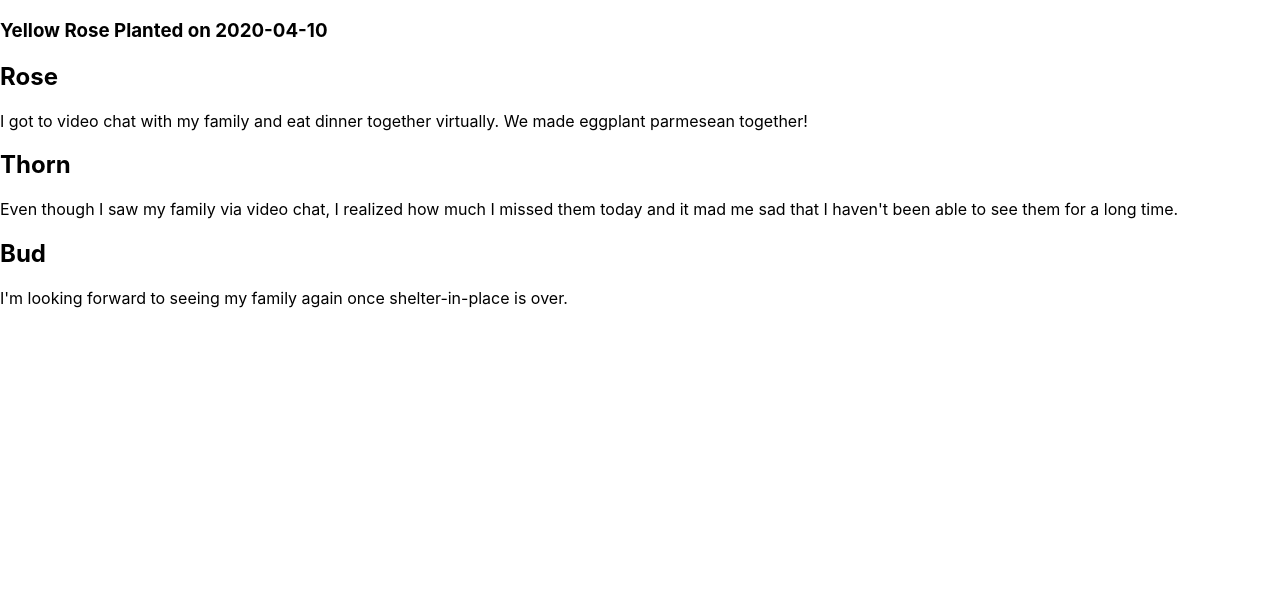
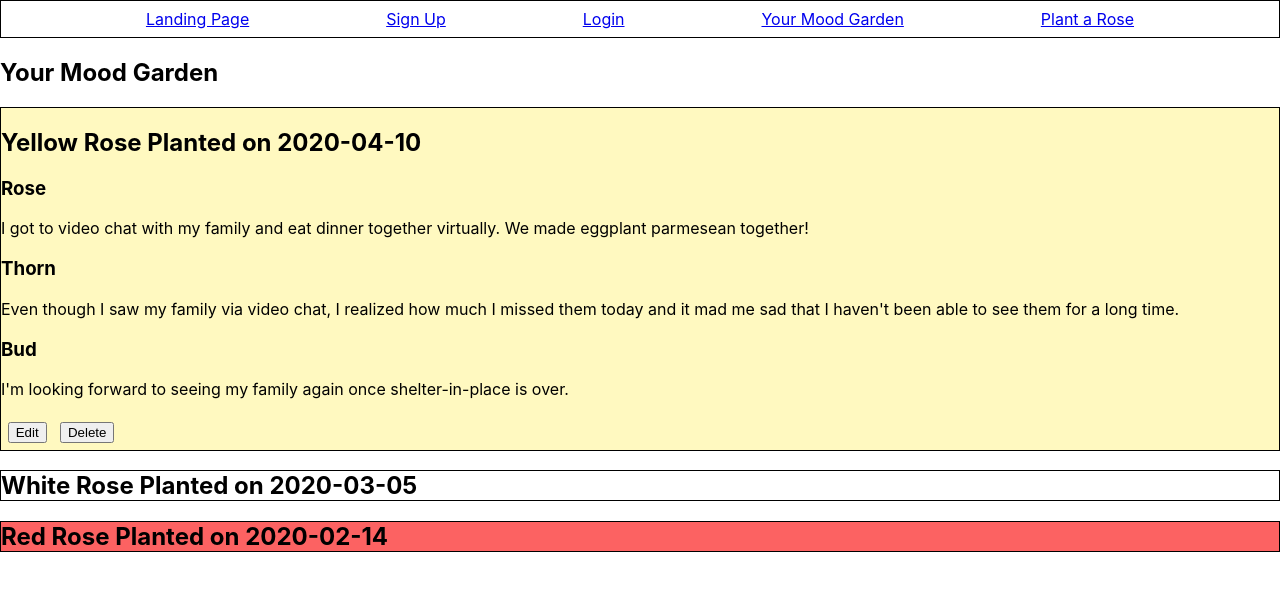
Before and after one commit to knivesschau/Mood_Garden, a React (Create React App) app: page / in a window 1280 px wide. Shown: the top 590 px of the page. Built offline with nearby package versions, Linux system fonts and the light colour scheme.

Commit message:
added sample journal page

```diff
--- a/src/Components/LandingNav/LandingNav.js
+++ b/src/Components/LandingNav/LandingNav.js
@@ -6,6 +6,10 @@ export default class LandingNav extends Component {
     render() {
         return (
             <div className="LandingNav">
+                <Link to='/'>
+                    Landing Page
+                </Link>
+
                 <Link to='/'>
                     Sign Up
                 </Link>
--- a/src/Components/ViewGarden/ViewGarden.css
+++ b/src/Components/ViewGarden/ViewGarden.css
@@ -0,0 +1,7 @@
+#collapsed-entry-1, #collapsed-entry-2 {
+    border: 1px solid black;
+}
+
+#collapsed-entry-2 {
+    background-color: #FC6262;
+}
--- a/src/Components/ViewGarden/ViewGarden.js
+++ b/src/Components/ViewGarden/ViewGarden.js
@@ -1,25 +1,35 @@
 import React, {Component} from 'react';
 import ViewRose from '../ViewRose/ViewRose';
+import LandingNav from '../LandingNav/LandingNav';
 import './ViewGarden.css';
 
 export default class ViewGarden extends Component {
     static defaultProps = {
-        entries: {
+        entrySample: {
             date: "2020-04-10",
             rose: "I got to video chat with my family and eat dinner together virtually. We made eggplant parmesean together!",
             bud: "I'm looking forward to seeing my family again once shelter-in-place is over.",
             thorn: "Even though I saw my family via video chat, I realized how much I missed them today and it mad me sad that I haven't been able to see them for a long time.",
             color: "Yellow",
-        }
+        },
     }
 
     render() {
-        const {entries} = this.props;
+        const {entrySample} = this.props;
 
         return (
             <section className="ViewGarden">
+                <LandingNav/>
 
-                <ViewRose journal={entries}/>
+                <h1>Your Mood Garden</h1>
+
+                <ViewRose journal={entrySample}/>
+
+                <div classname="Collapsed_Entries">
+                    <h2 id="collapsed-entry-1">White Rose Planted on 2020-03-05</h2>
+
+                    <h2 id="collapsed-entry-2">Red Rose Planted on 2020-02-14</h2>
+                </div>
 
             </section>
         )
--- a/src/Components/ViewRose/ViewRose.css
+++ b/src/Components/ViewRose/ViewRose.css
@@ -0,0 +1,8 @@
+.ViewRose {
+    background-color: #FFF9C0;
+    border: 1px solid black;
+}
+
+#edit, #delete {
+    margin: .5em;
+}
--- a/src/Components/ViewRose/ViewRose.js
+++ b/src/Components/ViewRose/ViewRose.js
@@ -4,16 +4,19 @@ import './ViewRose.css';
 export default function ViewRose(props) {
     return (
         <div className="ViewRose">
-            <h3>{props.journal.color} Rose Planted on {props.journal.date}</h3>
+            <h2>{props.journal.color} Rose Planted on {props.journal.date}</h2>
 
-            <h2>Rose</h2>
+            <h3>Rose</h3>
             <p>{props.journal.rose}</p>
 
-            <h2>Thorn</h2>
+            <h3>Thorn</h3>
             <p>{props.journal.thorn}</p>
 
-            <h2>Bud</h2>
+            <h3>Bud</h3>
             <p>{props.journal.bud}</p>
+
+            <button type="submit" id="edit">Edit</button>
+            <button type="submit" id="delete">Delete</button>
         </div>
     );
 }
```
Also changed, not shown: src/App.js (line endings or trailing spaces).
